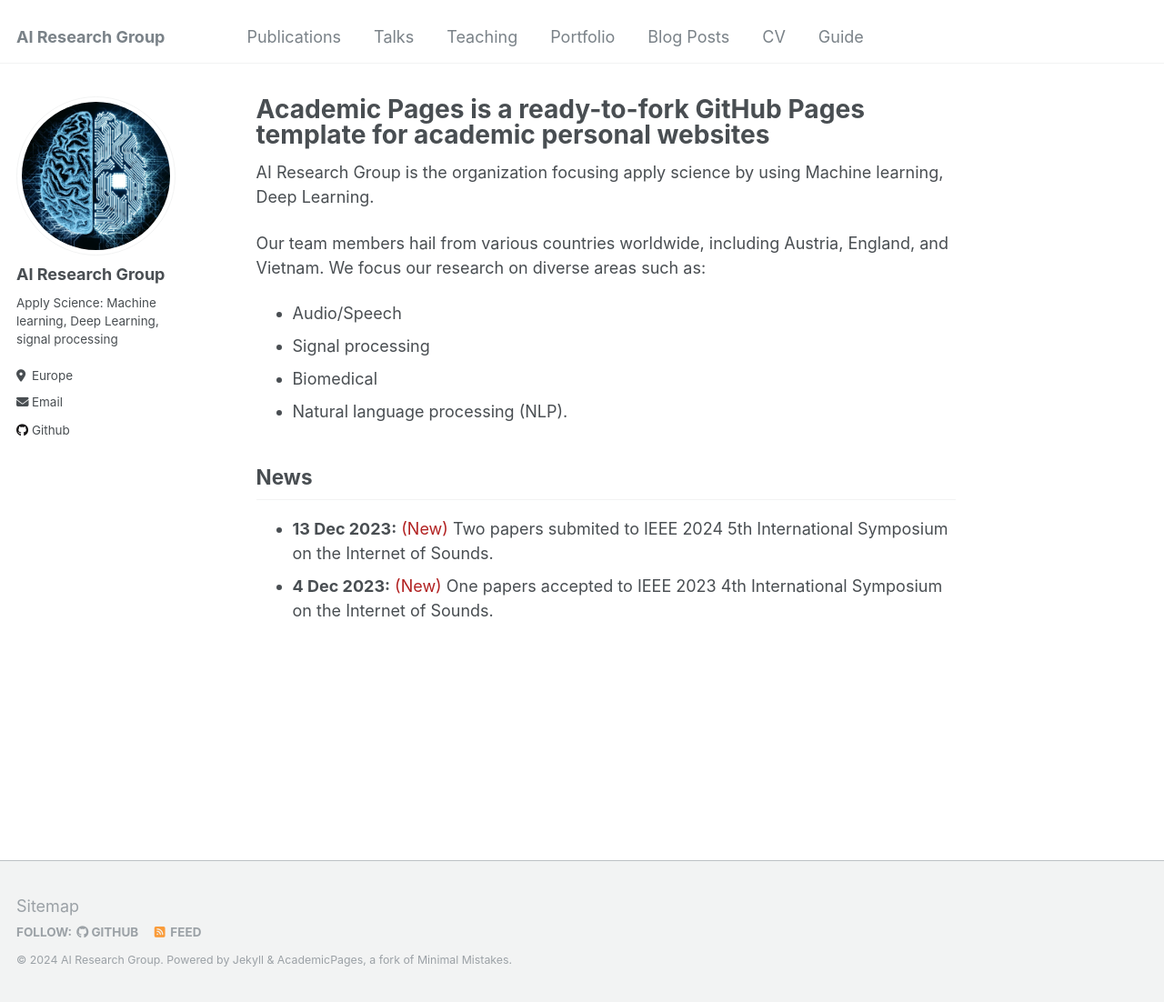
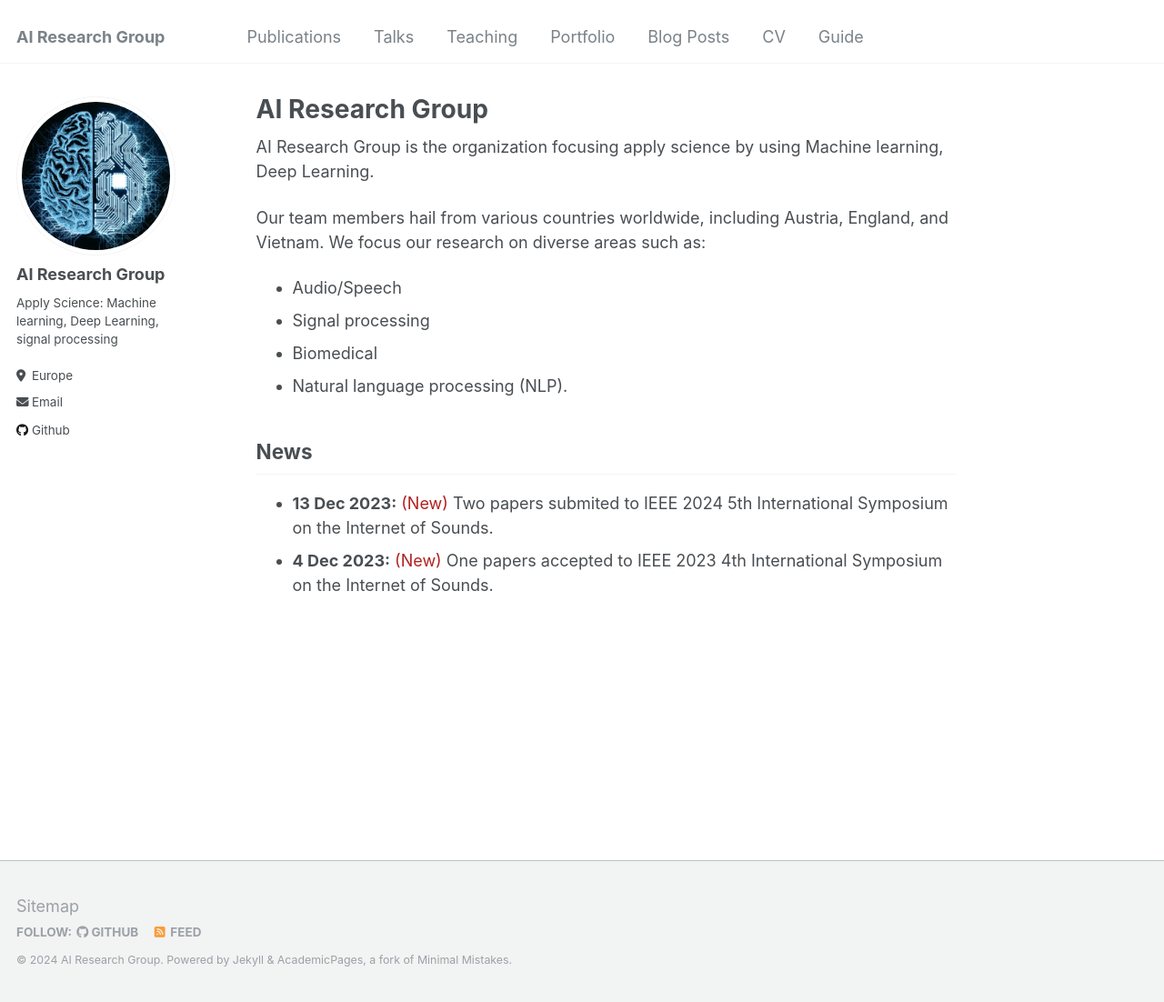
Before and after one commit to AI-ResearchGroup/AI-ResearchGroup.github.io, a Jekyll site: the page built from _pages/about.md, in a window 1280 px wide and 1102 px high. Shown: the whole window at 91% size. Built offline with Jekyll 4.4.1, drawn with Linux system fonts in a browser that asks for light colours.

Commit message:
Update about.md

```diff
--- a/_pages/about.md
+++ b/_pages/about.md
@@ -1,6 +1,6 @@
 ---
 permalink: /
-title: "Academic Pages is a ready-to-fork GitHub Pages template for academic personal websites"
+title: "AI Research Group"
 author_profile: true
 redirect_from:
   - /about/
```
